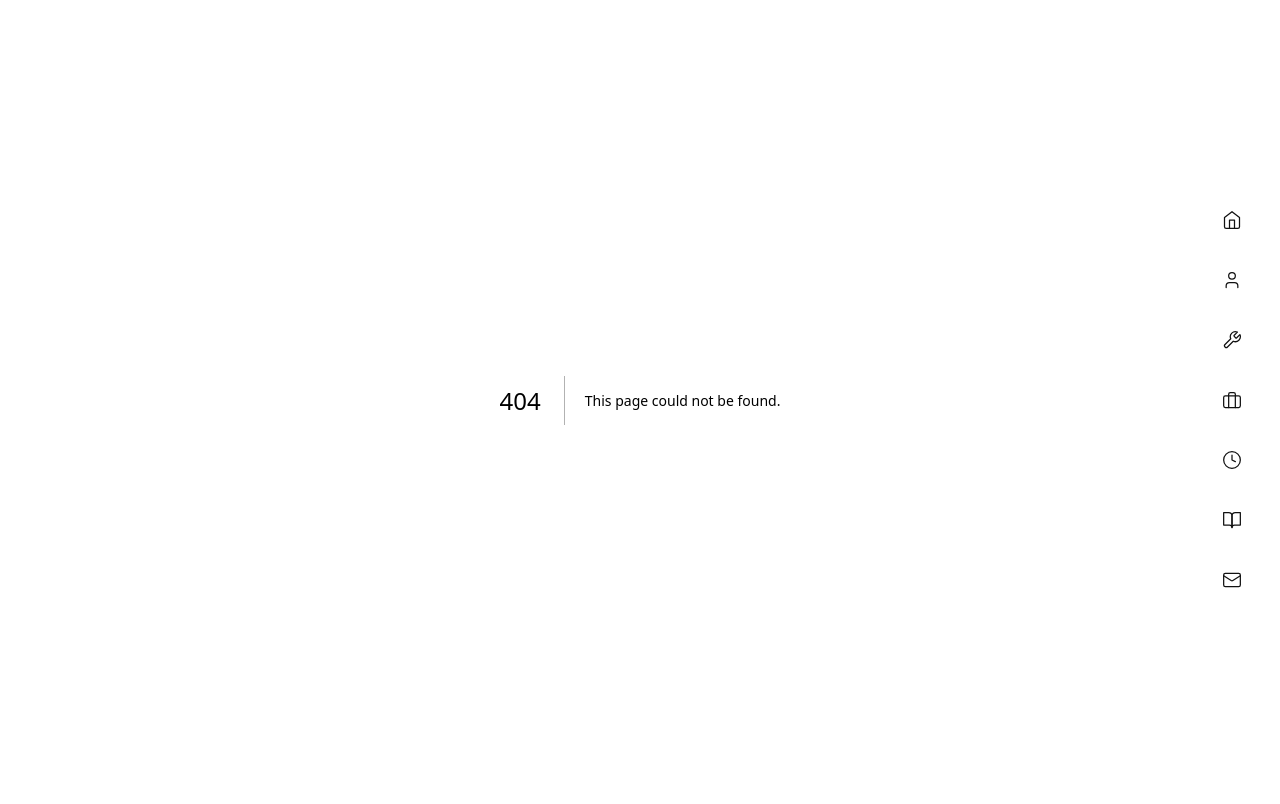
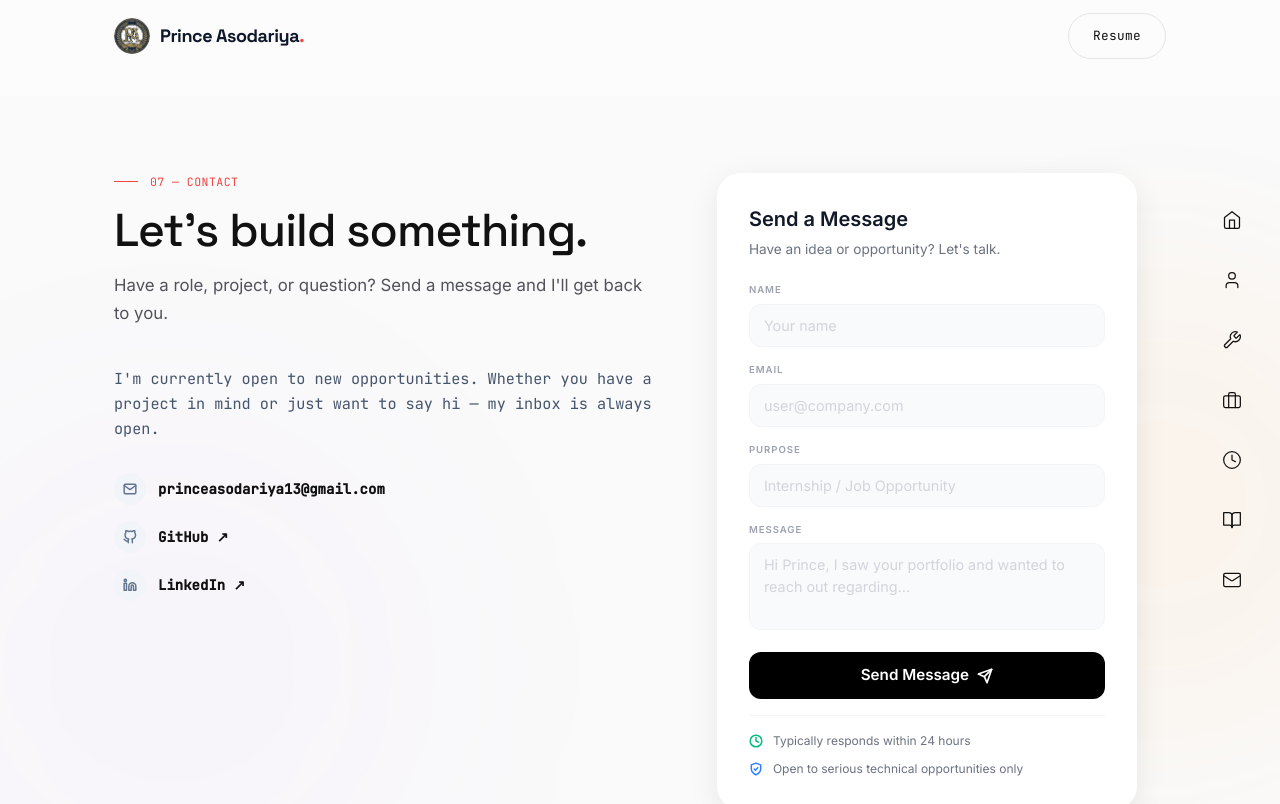
Before and after one commit to princeasodariya13/Prince-Asodariya, a Next.js app: page /contact in a window 1280 px wide. Before the commit this address had no page. Shown: the top 804 px of the page. Built offline with nearby package versions, Linux system fonts and the light colour scheme.

Commit message:
feat(seo): complete production SEO foundation, metadata, robots, sitemap, json-ld, and image accessibility

```diff
--- /dev/null
+++ b/app/contact/page.tsx
@@ -0,0 +1,48 @@
+import type { Metadata } from "next";
+import Navbar from "@/components/Navbar";
+import Contact from "@/components/Contact";
+import Footer from "@/components/Footer";
+
+export const metadata: Metadata = {
+  title: "Contact Prince Asodariya — MERN Stack & Full-Stack Developer",
+  description:
+    "Get in touch with Prince Asodariya, a MERN Stack & Full-Stack Developer based in Gujarat, India. Open for freelance projects and engineering opportunities.",
+  alternates: {
+    canonical: "https://prince-asodariya.vercel.app/contact",
+  },
+  openGraph: {
+    title: "Contact Prince Asodariya — MERN Stack & Full-Stack Developer",
+    description:
+      "Get in touch with Prince Asodariya, a MERN Stack & Full-Stack Developer based in Gujarat, India. Open for freelance projects and engineering opportunities.",
+    url: "https://prince-asodariya.vercel.app/contact",
+    siteName: "Prince Asodariya Portfolio",
+    locale: "en_US",
+    type: "website",
+    images: [
+      {
+        url: "/image-Prince3.png",
+        alt: "Contact Prince Asodariya",
+      },
+    ],
+  },
+  twitter: {
+    card: "summary_large_image",
+    title: "Contact Prince Asodariya — MERN Stack & Full-Stack Developer",
+    description:
+      "Get in touch with Prince Asodariya, a MERN Stack & Full-Stack Developer based in Gujarat, India. Open for freelance projects and engineering opportunities.",
+    images: ["/image-Prince3.png"],
+  },
+};
+
+export default function ContactPage() {
+  return (
+    <>
+      <Navbar />
+      <main className="pt-24 min-h-screen bg-[#fcfcfc]">
+        <h1 className="sr-only">Contact Prince Asodariya — MERN Stack &amp; Full-Stack Developer</h1>
+        <Contact />
+      </main>
+      <Footer />
+    </>
+  );
+}
--- a/app/journey/page.tsx
+++ b/app/journey/page.tsx
@@ -1,9 +1,41 @@
+import type { Metadata } from "next";
 import Navbar from "@/components/Navbar";
 import Footer from "@/components/Footer";
 import Reveal from "@/components/Reveal";
 import CursorGrid from "@/components/CursorGrid";
 import Link from "next/link";
 import { FaRocket, FaLaptopCode, FaDatabase, FaCode } from "react-icons/fa";
+
+export const metadata: Metadata = {
+  title: "Career & Technology Journey | Prince Asodariya",
+  description:
+    "Timeline of Prince Asodariya's developer journey from 2023 to 2026, featuring milestones in MERN stack, React, Node.js, and full-stack web development.",
+  alternates: {
+    canonical: "https://prince-asodariya.vercel.app/journey",
+  },
+  openGraph: {
+    title: "Career & Technology Journey | Prince Asodariya",
+    description:
+      "Timeline of Prince Asodariya's developer journey from 2023 to 2026, featuring milestones in MERN stack, React, Node.js, and full-stack web development.",
+    url: "https://prince-asodariya.vercel.app/journey",
+    siteName: "Prince Asodariya Portfolio",
+    locale: "en_US",
+    type: "website",
+    images: [
+      {
+        url: "/image-Prince3.png",
+        alt: "Prince Asodariya — Development Journey",
+      },
+    ],
+  },
+  twitter: {
+    card: "summary_large_image",
+    title: "Career & Technology Journey | Prince Asodariya",
+    description:
+      "Timeline of Prince Asodariya's developer journey from 2023 to 2026, featuring milestones in MERN stack, React, Node.js, and full-stack web development.",
+    images: ["/image-Prince3.png"],
+  },
+};
 
 const journeyData = [
   {
--- a/app/layout.tsx
+++ b/app/layout.tsx
@@ -1,7 +1,6 @@
 import type { Metadata } from "next";
 import { Space_Grotesk, Inter, JetBrains_Mono } from "next/font/google";
 import "./globals.css";
-import { profile } from "@/lib/data";
 import IndexRail from "@/components/IndexRail";
 
 const display = Space_Grotesk({
@@ -25,40 +24,81 @@ const mono = JetBrains_Mono({
   display: "swap",
 });
 
-const siteUrl = "https://prince-asodariya.vercel.app"; // TODO: update after deployment
+import LenisProvider from "@/components/LenisProvider";
+import IntroAnimation from "@/components/IntroAnimation";
+
+const siteUrl = "https://prince-asodariya.vercel.app";
 
 export const metadata: Metadata = {
   metadataBase: new URL(siteUrl),
-  title: `${profile.name} — ${profile.role}`,
-  description: profile.tagline,
+  title: {
+    default: "Prince Asodariya — MERN Stack & Full-Stack Developer",
+    template: "%s | Prince Asodariya",
+  },
+  description:
+    "Prince Asodariya is a MERN Stack and Full-Stack Developer from Gujarat, India, specializing in React, Node.js, Express.js, MongoDB, Next.js, TypeScript, and scalable web applications.",
   keywords: [
     "Prince Asodariya",
+    "Prince Asodariya Developer",
+    "Prince Asodariya Portfolio",
     "MERN Stack Developer",
-    "Full Stack Developer",
+    "MERN Developer",
+    "Full-Stack Developer",
+    "Full Stack Web Developer",
     "React Developer",
+    "Node.js Developer",
     "Next.js Developer",
-    "Node.js",
-    "MongoDB",
-    "Portfolio",
-    "Gujarat",
-    "Indus University",
+    "JavaScript Developer",
+    "TypeScript Developer",
+    "MongoDB Developer",
+    "Web Developer",
+    "Software Developer",
+    "Full Stack Developer Gujarat",
+    "MERN Stack Developer Gujarat",
+    "Developer Ahmedabad",
+    "Web Developer Ahmedabad",
   ],
+  alternates: {
+    canonical: "/",
+  },
   openGraph: {
-    title: `${profile.name} — ${profile.role}`,
-    description: profile.tagline,
+    title: "Prince Asodariya — MERN Stack & Full-Stack Developer",
+    description:
+      "Prince Asodariya is a MERN Stack and Full-Stack Developer from Gujarat, India, specializing in React, Node.js, Express.js, MongoDB, Next.js, TypeScript, and scalable web applications.",
     url: siteUrl,
-    siteName: profile.name,
+    siteName: "Prince Asodariya Portfolio",
+    locale: "en_US",
     type: "website",
+    images: [
+      {
+        url: "/image-Prince3.png",
+        alt: "Prince Asodariya — MERN Stack & Full-Stack Developer",
+      },
+    ],
   },
   twitter: {
     card: "summary_large_image",
-    title: `${profile.name} — ${profile.role}`,
-    description: profile.tagline,
+    title: "Prince Asodariya — MERN Stack & Full-Stack Developer",
+    description:
+      "Prince Asodariya is a MERN Stack and Full-Stack Developer from Gujarat, India, specializing in React, Node.js, Express.js, MongoDB, Next.js, TypeScript, and scalable web applications.",
+    images: ["/image-Prince3.png"],
+  },
+  robots: {
+    index: true,
+    follow: true,
+    googleBot: {
+      index: true,
+      follow: true,
+      "max-video-preview": -1,
+      "max-image-preview": "large",
+      "max-snippet": -1,
+    },
+  },
+  icons: {
+    icon: "/icon.png",
+    apple: "/icon.png",
   },
 };
-
-import LenisProvider from "@/components/LenisProvider";
-import IntroAnimation from "@/components/IntroAnimation";
 
 export default function RootLayout({
   children,
--- a/app/page.tsx
+++ b/app/page.tsx
@@ -7,10 +7,70 @@ import Experience from "@/components/Experience";
 import Education from "@/components/Education";
 import Contact from "@/components/Contact";
 import Footer from "@/components/Footer";
+import JsonLd from "@/components/JsonLd";
+import { profile } from "@/lib/data";
+
+const siteUrl = "https://prince-asodariya.vercel.app";
+
+const homepageJsonLd = {
+  "@context": "https://schema.org",
+  "@graph": [
+    {
+      "@type": "Person",
+      "@id": `${siteUrl}/#person`,
+      name: profile.name,
+      url: siteUrl,
+      image: `${siteUrl}/image-Prince3.png`,
+      jobTitle: "MERN Stack & Full-Stack Developer",
+      description:
+        "Prince Asodariya is a MERN Stack and Full-Stack Developer from Gujarat, India, specializing in React, Node.js, Express.js, MongoDB, Next.js, TypeScript, and scalable web applications.",
+      address: {
+        "@type": "PostalAddress",
+        addressRegion: "Gujarat",
+        addressCountry: "India",
+      },
+      "alumniOf": {
+        "@type": "EducationalOrganization",
+        name: "Indus University",
+      },
+      "sameAs": [profile.github, profile.linkedin, profile.instagram].filter(
+        Boolean
+      ),
+      "knowsAbout": [
+        "MERN Stack",
+        "Full-Stack Development",
+        "React",
+        "Node.js",
+        "Express.js",
+        "MongoDB",
+        "Next.js",
+        "TypeScript",
+        "JavaScript",
+        "REST APIs",
+      ],
+    },
+    {
+      "@type": "WebSite",
+      "@id": `${siteUrl}/#website`,
+      url: siteUrl,
+      name: "Prince Asodariya Portfolio",
+      description:
+        "Prince Asodariya is a MERN Stack and Full-Stack Developer from Gujarat, India, specializing in React, Node.js, Express.js, MongoDB, Next.js, TypeScript, and scalable web applications.",
+      author: {
+        "@id": `${siteUrl}/#person`,
+      },
+      publisher: {
+        "@id": `${siteUrl}/#person`,
+      },
+      "inLanguage": "en-US",
+    },
+  ],
+};
 
 export default function Home() {
   return (
     <>
+      <JsonLd data={homepageJsonLd} />
       <Navbar />
       <main>
         <Hero />
--- a/app/projects/[id]/page.tsx
+++ b/app/projects/[id]/page.tsx
@@ -1,3 +1,4 @@
+import type { Metadata } from "next";
 import { projects } from "@/lib/data";
 import { notFound } from "next/navigation";
 import Image from "next/image";
@@ -6,6 +7,61 @@ import ShareButton from "@/components/ShareButton";
 import ProjectNavigation from "@/components/ProjectNavigation";
 import Reveal from "@/components/Reveal";
 import AnimatedMetric from "@/components/AnimatedMetric";
+
+export async function generateMetadata(
+  props: { params: Promise<{ id: string }> }
+): Promise<Metadata> {
+  const params = await props.params;
+  const project = projects.find((p) => p.id === params.id);
+
+  if (!project) {
+    return {
+      title: "Project Not Found | Prince Asodariya",
+      description: "The requested project case study could not be found.",
+    };
+  }
+
+  const siteUrl = "https://prince-asodariya.vercel.app";
+  const projectUrl = `${siteUrl}/projects/${project.id}`;
+  const title = `${project.title} — ${project.techStack.slice(0, 3).join(", ")} Case Study | Prince Asodariya`;
+
+  const cleanDescription = project.description.length > 157
+    ? `${project.description.slice(0, 154)}...`
+    : project.description;
+
+  const imagePath = project.image || "/image-Prince3.png";
+  const imageUrl = imagePath.startsWith("http")
+    ? imagePath
+    : `${siteUrl}${imagePath}`;
+
+  return {
+    title,
+    description: cleanDescription,
+    alternates: {
+      canonical: projectUrl,
+    },
+    openGraph: {
+      title: `${project.title} — Case Study by Prince Asodariya`,
+      description: cleanDescription,
+      url: projectUrl,
+      siteName: "Prince Asodariya Portfolio",
+      locale: "en_US",
+      type: "article",
+      images: [
+        {
+          url: imageUrl,
+          alt: `${project.title} — Project Showcase`,
+        },
+      ],
+    },
+    twitter: {
+      card: "summary_large_image",
+      title: `${project.title} — Case Study by Prince Asodariya`,
+      description: cleanDescription,
+      images: [imageUrl],
+    },
+  };
+}
 
 export function generateStaticParams() {
   return projects.map((project) => ({
@@ -29,7 +85,7 @@ export default async function ProjectPage(props: { params: Promise<{ id: string
           {/* Full bleed screenshot — visible and clear */}
           <Image
             src={project.image}
-            alt={`${project.title} — Project Screenshot`}
+            alt={`${project.title} — Application interface showcase`}
             fill
             className="object-cover object-top"
             style={{
--- /dev/null
+++ b/app/robots.ts
@@ -0,0 +1,12 @@
+import type { MetadataRoute } from "next";
+
+export default function robots(): MetadataRoute.Robots {
+  return {
+    rules: {
+      userAgent: "*",
+      allow: "/",
+      disallow: "/api/",
+    },
+    sitemap: "https://prince-asodariya.vercel.app/sitemap.xml",
+  };
+}
--- /dev/null
+++ b/app/sitemap.ts
@@ -0,0 +1,33 @@
+import type { MetadataRoute } from "next";
+import { projects } from "@/lib/data";
+
+export default function sitemap(): MetadataRoute.Sitemap {
+  const baseUrl = "https://prince-asodariya.vercel.app";
+  const currentDate = new Date();
+
+  // Public project detail routes under /projects/[id]
+  const projectRoutes: MetadataRoute.Sitemap = projects.map((project) => ({
+    url: `${baseUrl}/projects/${project.id}`,
+    lastModified: currentDate,
+    changeFrequency: "monthly",
+    priority: 0.8,
+  }));
+
+  // Core public static routes that actually exist in app/ directory
+  const coreRoutes: MetadataRoute.Sitemap = [
+    {
+      url: baseUrl,
+      lastModified: currentDate,
+      changeFrequency: "weekly",
+      priority: 1.0,
+    },
+    {
+      url: `${baseUrl}/journey`,
+      lastModified: currentDate,
+      changeFrequency: "monthly",
+      priority: 0.8,
+    },
+  ];
+
+  return [...coreRoutes, ...projectRoutes];
+}
--- a/components/Hero.tsx
+++ b/components/Hero.tsx
@@ -172,7 +172,7 @@ export default function Hero() {
               <div className="relative w-full h-full rounded-full overflow-hidden border-[8px] border-white shadow-[0_20px_60px_rgba(0,0,0,0.08)] bg-white">
                 <img
                   src="/image-Prince3.png"
-                  alt={profile.name}
+                  alt={`${profile.name} — MERN Stack and Full-Stack Developer`}
                   className="w-full h-full object-cover object-top"
                   loading="eager"
                 />
--- a/components/IntroAnimation.tsx
+++ b/components/IntroAnimation.tsx
@@ -4,7 +4,7 @@ import { useEffect, useState, useRef } from "react";
 
 export default function IntroAnimation() {
   const [phase, setPhase] = useState<"hidden" | "fade-in" | "fly-up" | "done">("hidden");
-  const nameRef = useRef<HTMLHeadingElement>(null);
+  const nameRef = useRef<HTMLDivElement>(null);
   const [transformStyle, setTransformStyle] = useState("");
 
   useEffect(() => {
@@ -76,7 +76,7 @@ export default function IntroAnimation() {
         </p>
 
         {/* Main Name that flies to the header */}
-        <h1
+        <div
           ref={nameRef}
           className="font-display text-4xl md:text-5xl lg:text-6xl font-bold tracking-tight text-slate-900 origin-top-left whitespace-nowrap leading-none"
           style={{
@@ -88,7 +88,7 @@ export default function IntroAnimation() {
           }}
         >
           Prince Asodariya<span className="text-accent">.</span>
-        </h1>
+        </div>
 
         {/* Subtitle */}
         <p className="font-mono text-sm text-slate-500 mt-4 transition-all duration-700 ease-out delay-100"
--- /dev/null
+++ b/components/JsonLd.tsx
@@ -0,0 +1,12 @@
+type JsonLdProps = {
+  data: Record<string, unknown>;
+};
+
+export default function JsonLd({ data }: JsonLdProps) {
+  return (
+    <script
+      type="application/ld+json"
+      dangerouslySetInnerHTML={{ __html: JSON.stringify(data) }}
+    />
+  );
+}
--- a/components/LogoLoop.tsx
+++ b/components/LogoLoop.tsx
@@ -88,7 +88,7 @@ export default function LogoLoop({
               ) : logo.src ? (
                 <img
                   src={logo.src}
-                  alt={logo.title || "Logo"}
+                  alt={logo.title ? `${logo.title} technology icon` : "Technology icon"}
                   style={{ height: `${logoHeight}px`, width: "auto" }}
                   className="object-contain"
                 />
--- a/components/Navbar.tsx
+++ b/components/Navbar.tsx
@@ -58,7 +58,7 @@ export default function Navbar() {
           <div className={`transition-opacity duration-300 ${introFinished ? "opacity-100" : "opacity-0"}`}>
             <img
               src="/logo.png"
-              alt="Logo"
+              alt="Prince Asodariya Logo"
               className="w-9 h-9 rounded-full object-cover transition-transform group-hover:scale-105"
             />
           </div>
```
